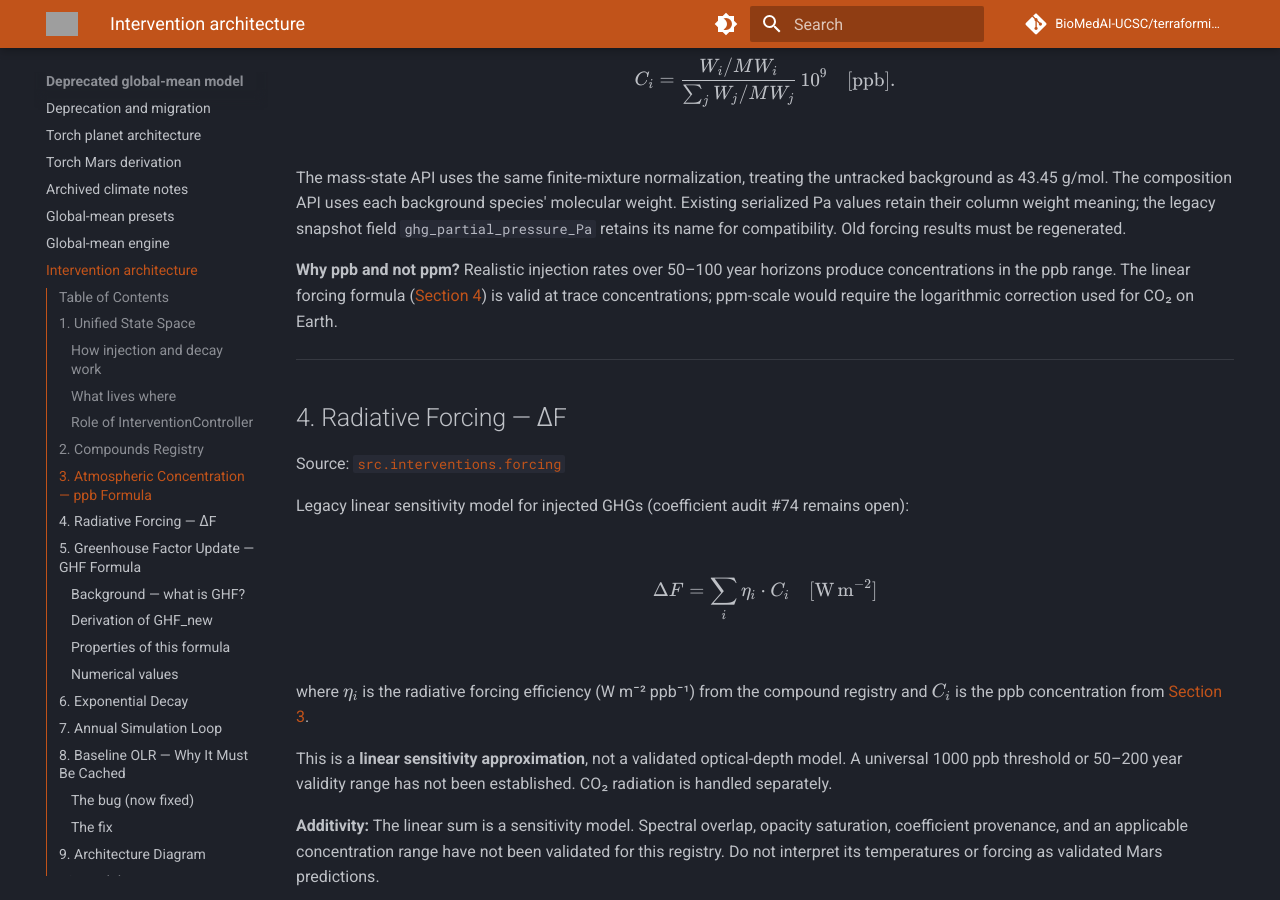
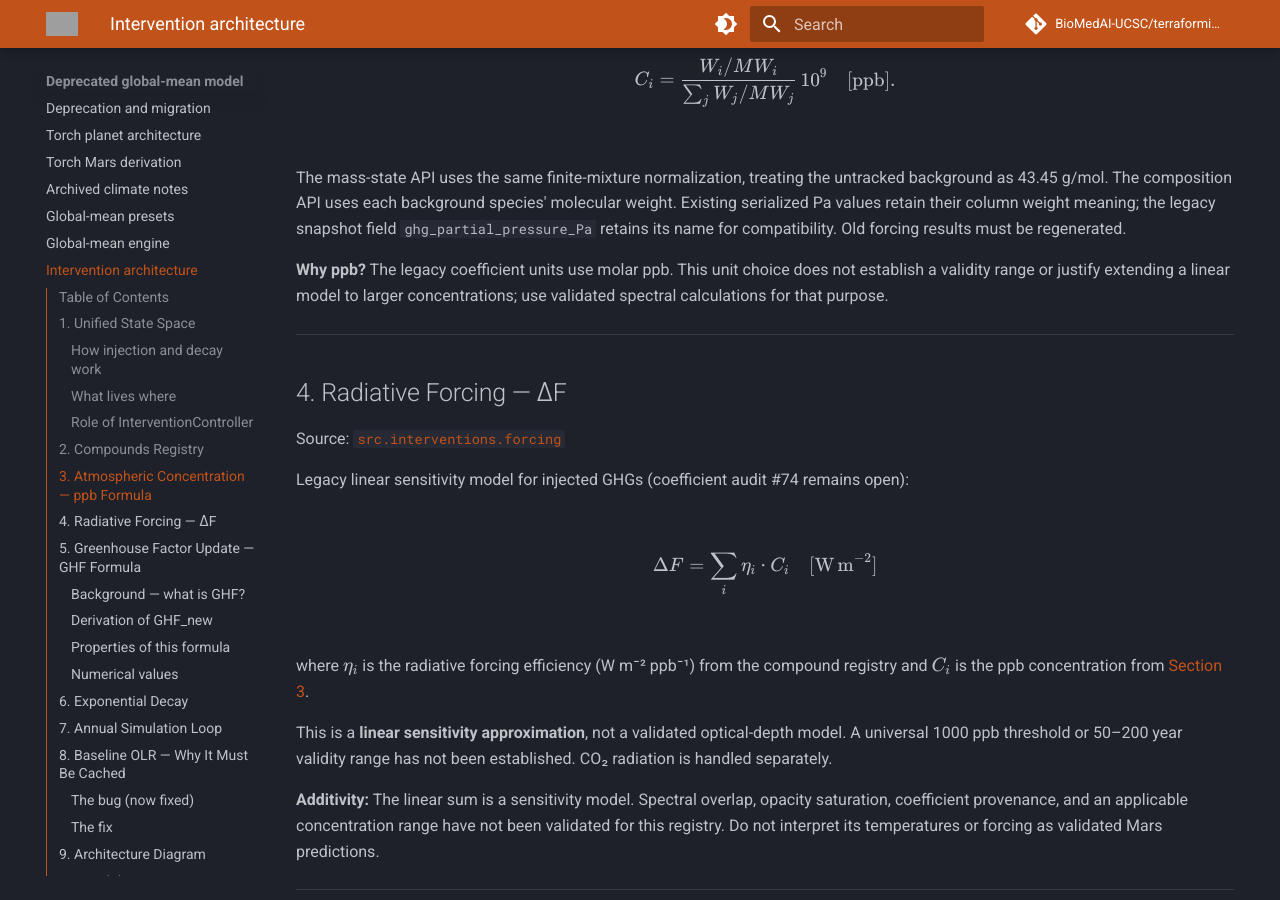
Before and after one commit to BioMedAI-UCSC/terraforming, an MkDocs documentation site: the page built from docs/architecture/interventions.md, in a window 1280 px wide and 900 px high, scrolled down 4082 px. Built offline with MkDocs 1.6.1 and Material for MkDocs 9.7.7, drawn with Linux system fonts in a browser that asks for light colours; comment, search, counter and statistics services are not loaded; some of the changed text lies outside the part shown; grey boxes are pictures that could not be loaded.

Commit message:
docs(interventions): remove remaining unsupported forcing-domain claims

```diff
--- a/docs/architecture/interventions.md
+++ b/docs/architecture/interventions.md
@@ -173,10 +173,9 @@
 weight meaning; the legacy snapshot field `ghg_partial_pressure_Pa` retains its
 name for compatibility. Old forcing results must be regenerated.
 
-**Why ppb and not ppm?** Realistic injection rates over 50–100 year horizons
-produce concentrations in the ppb range. The linear forcing formula ([Section 4](#4-radiative-forcing-f))
-is valid at trace concentrations; ppm-scale would require the logarithmic
-correction used for CO₂ on Earth.
+**Why ppb?** The legacy coefficient units use molar ppb. This unit choice
+does not establish a validity range or justify extending a linear model to
+larger concentrations; use validated spectral calculations for that purpose.
 
 ---
 
@@ -637,9 +636,9 @@
 
 ### Forcing regime
 
-The linear $\Delta F$ formula is valid while concentrations remain in the optically thin
-regime (<~1 000 ppb). At injection rates of $1\times10^9$ kg/yr, this limit is not
-reached within 50–100 year horizons for any of the seven registered compounds.
+The linear coefficient model has no verified universal concentration threshold
+or multi-year validity range. Its finite outputs are sensitivity calculations,
+not evidence of optical thinness or validated Mars climate response.
 
 ### GHF physical range
 
```
